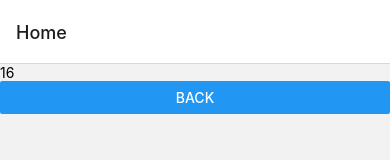
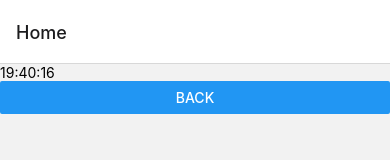
Before and after one commit to noragami0/AlarmSystem, a React Native app: screen / in a window 390 px wide. Shown: the top 160 px of the page. Built offline with nearby package versions, Linux system fonts and the light colour scheme.

Commit message:
feat:datetime

```diff
--- a/src/screens/HomeScreen/HomeScreen.js
+++ b/src/screens/HomeScreen/HomeScreen.js
@@ -17,7 +17,13 @@ function HomeScreen() {
 
     return (
         <View>
-            <Text>{currentDate.getSeconds()}</Text>
+            <Text>
+                {currentDate.getHours()}
+                :
+                {currentDate.getMinutes()}
+                :
+                {currentDate.getSeconds()}
+            </Text>
             <Button
                 title="back"
                 onPress={() => NavigationUtils.navigate(RouteNames.PROFILE)}
```
